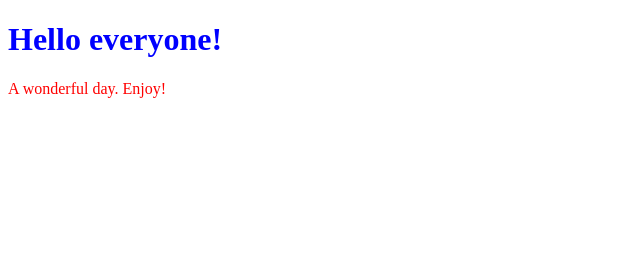
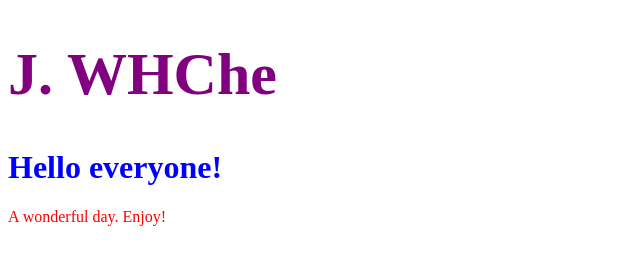
Before and after one commit to JWHChe/JWHChe.github.io, a plain HTML site: page index.html in a window 1280 px wide. Shown: the whole page, without its empty margins (0-640 px from the left). Drawn offline with Linux system fonts and the light colour scheme.

Commit message:
Update index.html

```diff
--- a/index.html
+++ b/index.html
@@ -5,6 +5,8 @@
 </head>
 <body>
 
+<h1 style="font-size:60px; color:purple">J. WHChe</h1>
+
 <h1 style="color:blue;">Hello everyone!</h1>
 
 <p style="color:red;">A wonderful day.  Enjoy!</p>
```
